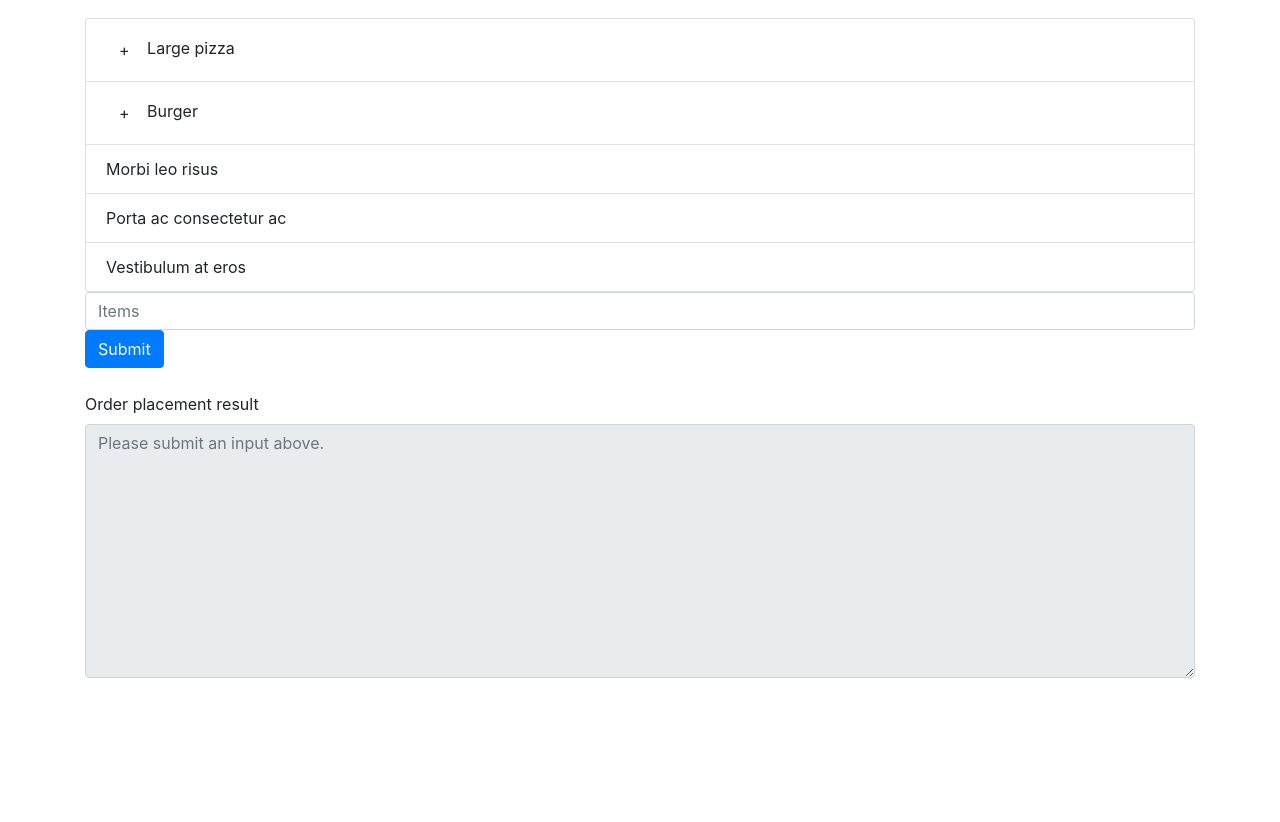
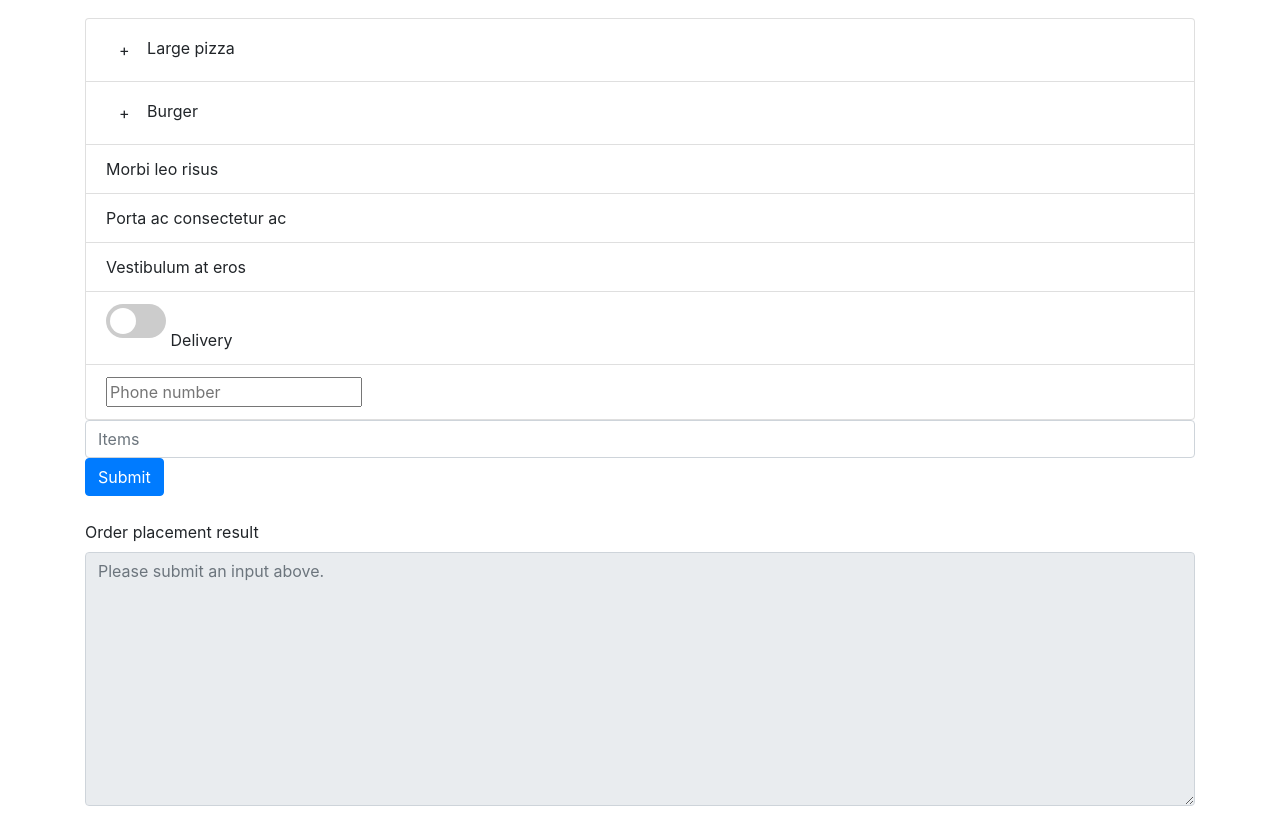
Before and after one commit to samGMIT/PythonProject, a plain HTML site: page static/index.html in a window 1280 px wide. Shown: the part 62-884 px from the top of the page. Before the commit the page ends 800 px from the top, so only its background shows below. Drawn offline with nearby package versions, Linux system fonts and the light colour scheme.

Commit message:
Updated readme.md and db.sql

```diff
--- a/static/index.html
+++ b/static/index.html
@@ -13,6 +13,63 @@
 
     <!-- Bootstrap CSS -->
     <link rel="stylesheet" href="https://maxcdn.bootstrapcdn.com/bootstrap/4.0.0-alpha.4/css/bootstrap.min.css">
+	<style type="text/css">
+	/* adapted from http://www.w3schools.com/howto/howto_css_switch.asp */
+.switch {
+  position: relative;
+  display: inline-block;
+  width: 60px;
+  height: 34px;
+}
+
+.switch input {display:none;}
+
+.slider {
+  position: absolute;
+  cursor: pointer;
+  top: 0;
+  left: 0;
+  right: 0;
+  bottom: 0;
+  background-color: #ccc;
+  -webkit-transition: .4s;
+  transition: .4s;
+}
+
+.slider:before {
+  position: absolute;
+  content: "";
+  height: 26px;
+  width: 26px;
+  left: 4px;
+  bottom: 4px;
+  background-color: white;
+  -webkit-transition: .4s;
+  transition: .4s;
+}
+
+input:checked + .slider {
+  background-color: #2196F3;
+}
+
+input:focus + .slider {
+  box-shadow: 0 0 1px #2196F3;
+}
+
+input:checked + .slider:before {
+  -webkit-transform: translateX(26px);
+  -ms-transform: translateX(26px);
+  transform: translateX(26px);
+}
+
+.slider.round {
+  border-radius: 34px;
+}
+
+.slider.round:before {
+  border-radius: 50%;
+}
+	</style>
   </head>
   <body>
 
@@ -44,6 +101,16 @@
 			  <li class="list-group-item">Morbi leo risus</li>
 			  <li class="list-group-item">Porta ac consectetur ac</li>
 			  <li class="list-group-item">Vestibulum at eros</li>
+			  <li class="list-group-item">
+				<label class="switch">
+				  <input type="checkbox" id="delivery">
+				  <div class="slider round"></div>
+				</label>
+				Delivery
+			  </li>
+			  <li class="list-group-item">
+				<input type="text" id="phoneNr" placeholder="Phone number">
+			  </li>
 		  </ul>
 		  <input type="text" class="form-control" name="itemsList" id="itemsList" placeholder="Items">
 		  <button type="submit" id="submit" class="btn btn-primary">Submit</button>
@@ -62,14 +129,17 @@
     <script src="https://maxcdn.bootstrapcdn.com/bootstrap/4.0.0-alpha.4/js/bootstrap.min.js" ></script>
 
 	<script>
+	// Global variables for price of cart, and items in cart
 	var price = 0.00;
 	var items = [];
+		// Send out a post request to add an order to DB when Submit clicked
 		$("#submit").click(function(e) {
 			e.preventDefault();
 			/*$.post("/order",{price: $("#price").val(), items: $("#itemsList").val()}, function(data, status){
 				console.log(data, status);
 			});*/
 
+			// Divide the items array into one string (CSV)
 			var listItems = "";
 			for (i = 0; i<items.length; i++){
 				if (listItems != ""){
@@ -77,12 +147,15 @@
 				}
 				listItems += items[i];
 			}
+			// Asynchronous post request
 			$.ajax({
 				type: "POST",
 				url: "/order",
 				data: {
 					price: price,
-					items: listItems
+					items: listItems,
+					delivery : document.getElementById("delivery").checked,
+					phoneNr : $("#phoneNr").val()
 				},
 				success: function(response){
 					$("#serveroutput").text("Success");
@@ -95,6 +168,7 @@
 			//$("#price").clear();
 			//$("#itemsList").clear();
 		});
+		// Add price and item to cart when "+" clicked next to food
 		$("#addBurger").click(function(e) {
 			price += 5.99;
 			items.push("Burger");
```
Also changed, not shown: 2 other files.
